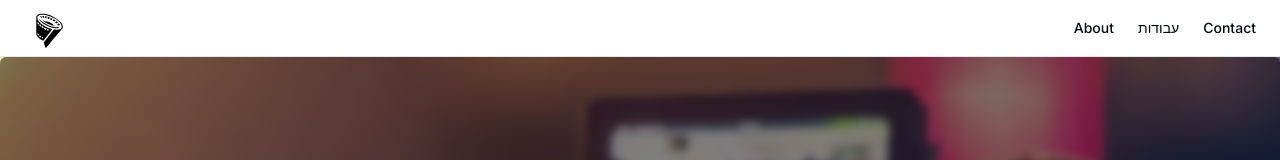
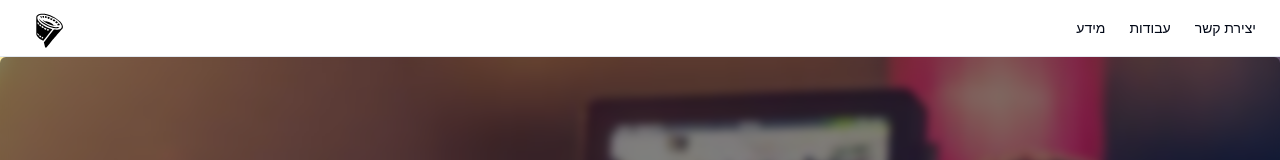
Before and after one commit to ShDyDaniel/my-web, a Next.js app: page / in a window 1280 px wide. Shown: the top 160 px of the page. Built offline with nearby package versions, Linux system fonts and the light colour scheme.

Commit message:
Update Landing.tsx

```diff
--- a/src/uicomponents/Landing.tsx
+++ b/src/uicomponents/Landing.tsx
@@ -18,7 +18,7 @@ export default function Landing() {
             className="text-sm font-medium hover:underline underline-offset-4"
             href="#about"
           >
-            About
+            מידע
           </Link>
           <Link
             className="text-sm font-medium hover:underline underline-offset-4"
@@ -30,7 +30,7 @@ export default function Landing() {
             className="text-sm font-medium hover:underline underline-offset-4"
             href="#contact"
           >
-            Contact
+            יצירת קשר
           </Link>
         </nav>
       </header>
```
